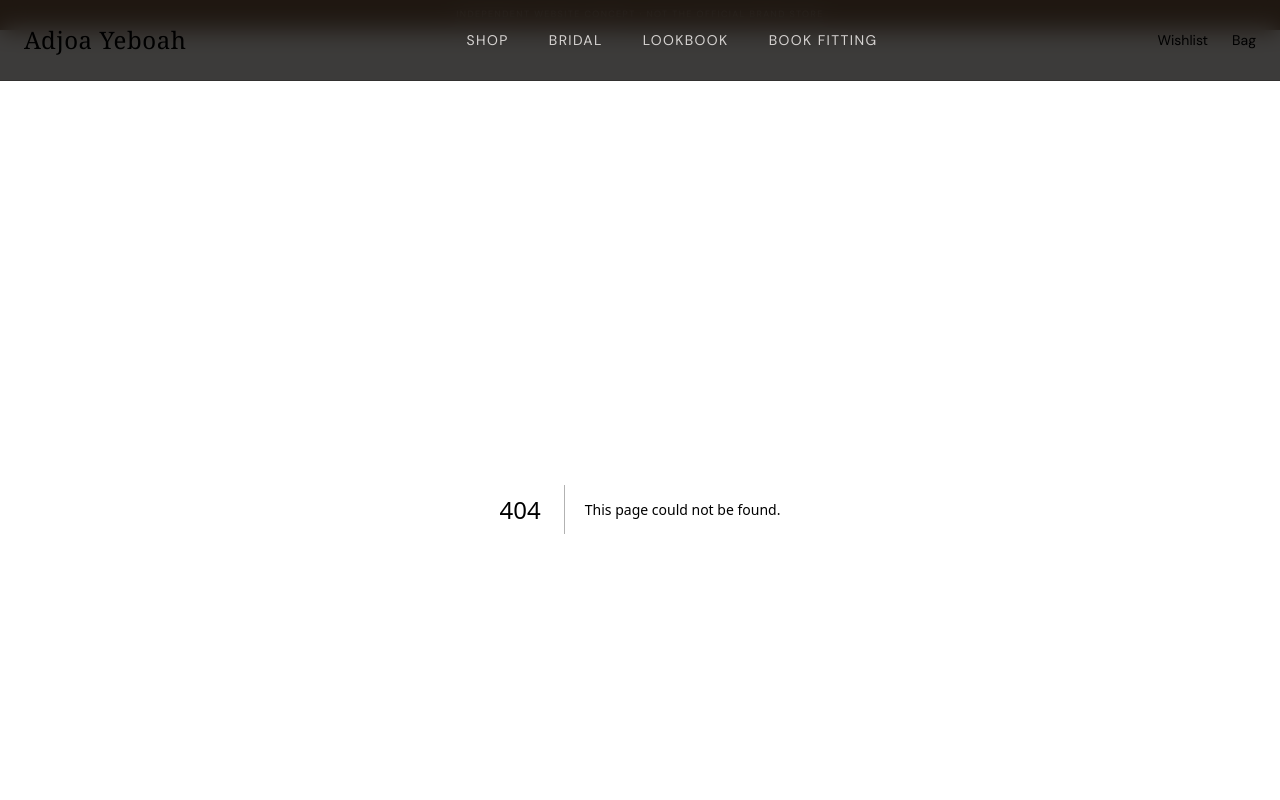
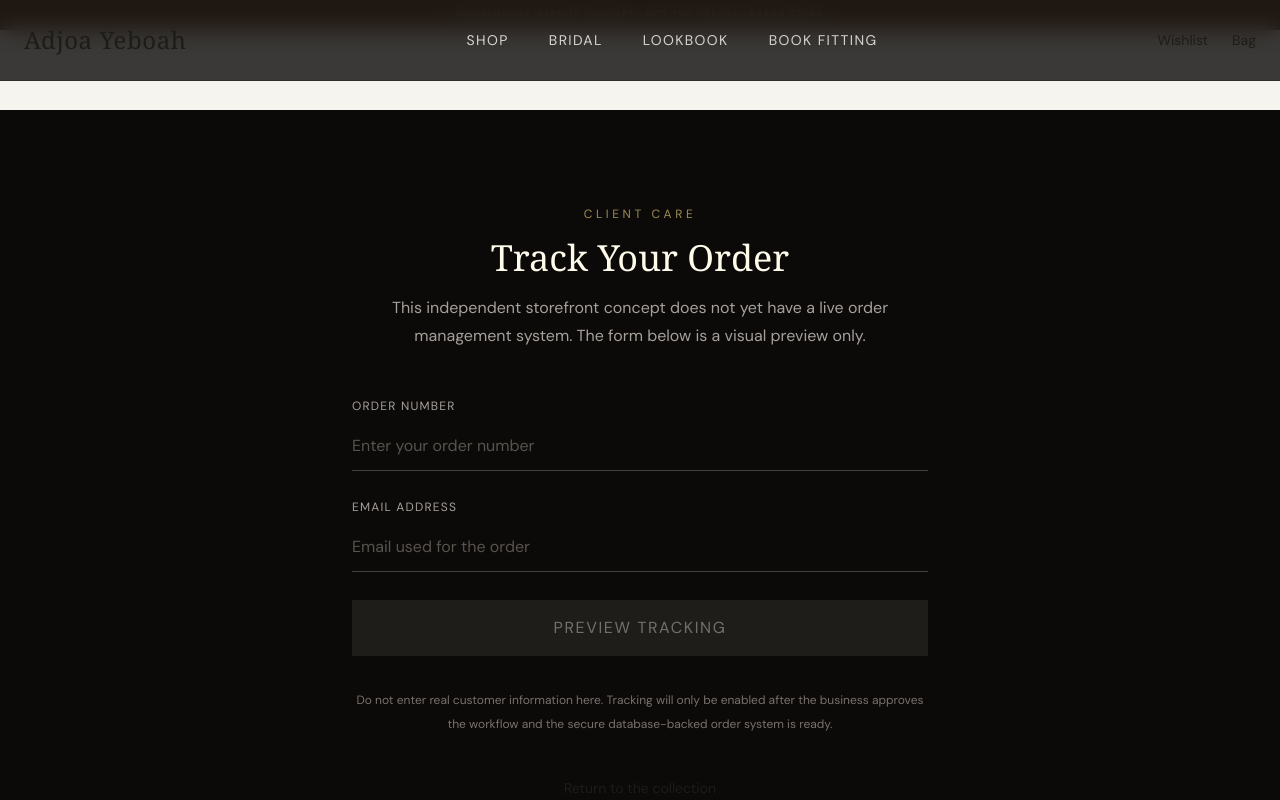
Before and after one commit to Kaylee7-ai/Adjoa-Yeboah-Clothing-Concept, a Next.js app: page /track-order in a window 1280 px wide. Before the commit this address had no page. Shown: the top 800 px of the page. Built offline with nearby package versions, Linux system fonts and the light colour scheme.

Commit message:
Add order tracking page preview

```diff
--- /dev/null
+++ b/src/app/track-order/page.tsx
@@ -0,0 +1,99 @@
+"use client";
+
+import { useState } from "react";
+import Link from "next/link";
+
+export default function TrackOrderPage() {
+  const [orderNumber, setOrderNumber] = useState("");
+  const [email, setEmail] = useState("");
+  const [message, setMessage] = useState("");
+
+  function handleTrack(event: React.FormEvent<HTMLFormElement>) {
+    event.preventDefault();
+    setMessage(
+      "Order tracking is not connected yet. No details have been sent or stored. Please check back after the official order system is configured."
+    );
+  }
+
+  return (
+    <main className="min-h-screen bg-[#0c0a09] px-6 py-24">
+      <div className="mx-auto max-w-xl">
+        <p className="mb-4 text-center text-xs uppercase tracking-[0.3em] text-amber-200/60">
+          Client care
+        </p>
+        <h1 className="mb-4 text-center font-serif text-4xl text-amber-50">
+          Track Your Order
+        </h1>
+        <p className="mb-12 text-center leading-7 text-stone-400">
+          This independent storefront concept does not yet have a live order
+          management system. The form below is a visual preview only.
+        </p>
+
+        <form onSubmit={handleTrack} className="space-y-7">
+          <label className="block">
+            <span className="mb-2 block text-xs uppercase tracking-widest text-stone-400">
+              Order number
+            </span>
+            <input
+              type="text"
+              autoComplete="off"
+              placeholder="Enter your order number"
+              value={orderNumber}
+              onChange={(event) => {
+                setOrderNumber(event.target.value);
+                setMessage("");
+              }}
+              className="w-full border-b border-stone-700 bg-transparent py-3 text-stone-100 placeholder:text-stone-600 focus:border-amber-400/60 focus:outline-none"
+            />
+          </label>
+
+          <label className="block">
+            <span className="mb-2 block text-xs uppercase tracking-widest text-stone-400">
+              Email address
+            </span>
+            <input
+              type="email"
+              autoComplete="off"
+              placeholder="Email used for the order"
+              value={email}
+              onChange={(event) => {
+                setEmail(event.target.value);
+                setMessage("");
+              }}
+              className="w-full border-b border-stone-700 bg-transparent py-3 text-stone-100 placeholder:text-stone-600 focus:border-amber-400/60 focus:outline-none"
+            />
+          </label>
+
+          <button
+            type="submit"
+            disabled={!orderNumber.trim() || !email.trim()}
+            className="w-full bg-stone-700/70 py-4 text-sm uppercase tracking-widest text-stone-300 transition disabled:cursor-not-allowed disabled:opacity-50"
+          >
+            Preview tracking
+          </button>
+        </form>
+
+        {message && (
+          <p role="status" className="mt-8 border border-stone-800 bg-stone-900/40 p-5 text-sm leading-6 text-amber-100">
+            {message}
+          </p>
+        )}
+
+        <p className="mt-8 text-center text-xs leading-6 text-stone-500">
+          Do not enter real customer information here. Tracking will only be
+          enabled after the business approves the workflow and the secure
+          database-backed order system is ready.
+        </p>
+
+        <div className="mt-10 text-center">
+          <Link
+            href="/shop"
+            className="border-b border-amber-200/40 pb-1 text-sm text-amber-100 transition hover:border-amber-200"
+          >
+            Return to the collection
+          </Link>
+        </div>
+      </div>
+    </main>
+  );
+}
```
